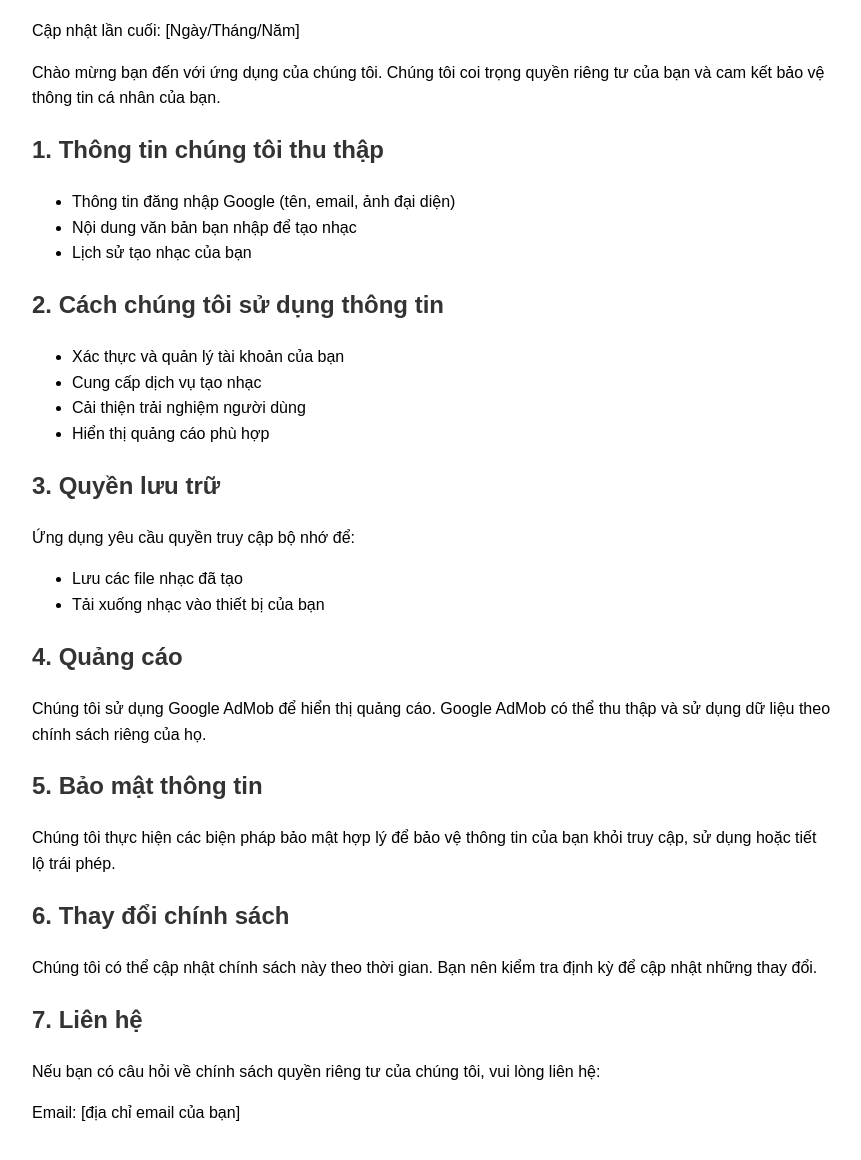
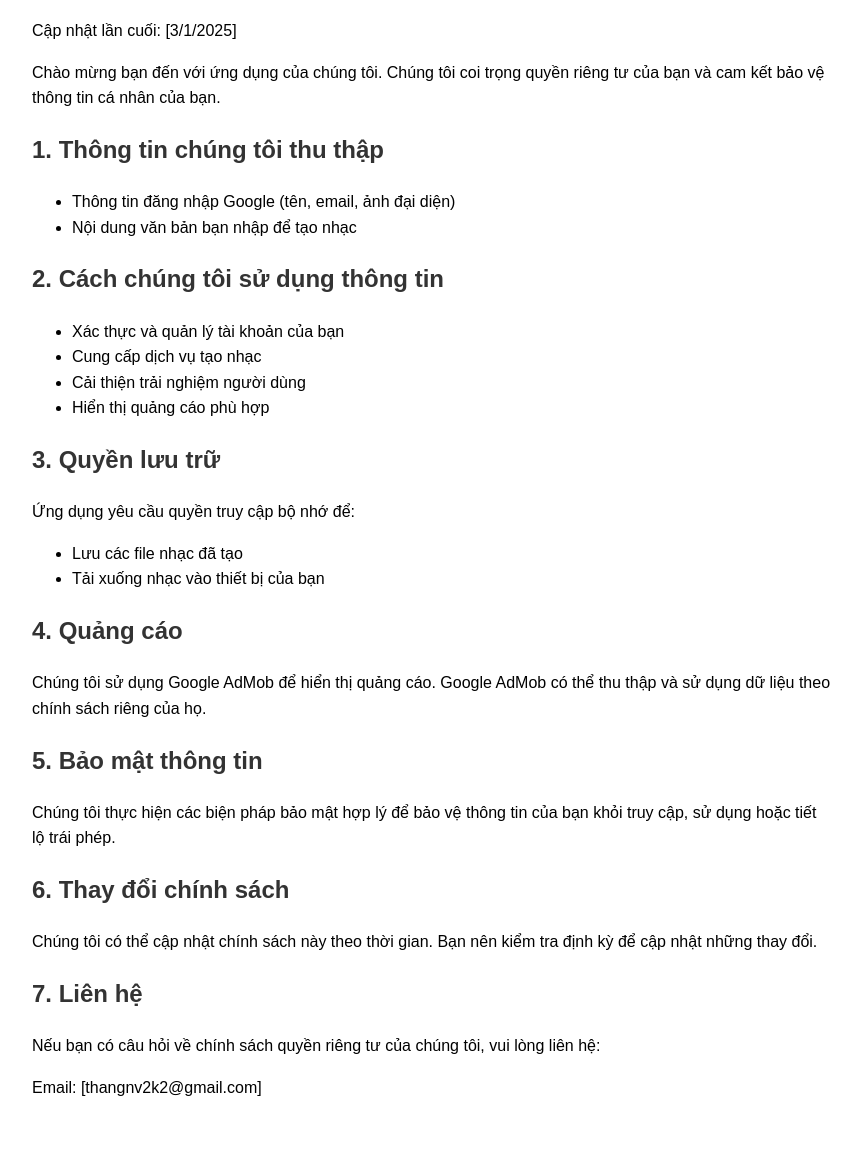
Before and after one commit to ThangStar/privacy_ttm, a plain HTML site: page index.html in a window 1280 px wide. Shown: the part 96-1256 px from the top of the page, without its empty margins (208-1069 px from the left). Drawn offline with Linux system fonts and the light colour scheme.

Commit message:
Update index.html

```diff
--- a/index.html
+++ b/index.html
@@ -23,7 +23,7 @@
 <body>
     <h1>Chính sách quyền riêng tư</h1>
     <div class="section">
-        <p>Cập nhật lần cuối: [Ngày/Tháng/Năm]</p>
+        <p>Cập nhật lần cuối: [3/1/2025]</p>
         <p>Chào mừng bạn đến với ứng dụng của chúng tôi. Chúng tôi coi trọng quyền riêng tư của bạn và cam kết bảo vệ thông tin cá nhân của bạn.</p>
     </div>
 
@@ -32,7 +32,6 @@
         <ul>
             <li>Thông tin đăng nhập Google (tên, email, ảnh đại diện)</li>
             <li>Nội dung văn bản bạn nhập để tạo nhạc</li>
-            <li>Lịch sử tạo nhạc của bạn</li>
         </ul>
     </div>
 
@@ -73,7 +72,7 @@
     <div class="section">
         <h2>7. Liên hệ</h2>
         <p>Nếu bạn có câu hỏi về chính sách quyền riêng tư của chúng tôi, vui lòng liên hệ:</p>
-        <p>Email: [địa chỉ email của bạn]</p>
+        <p>Email: [thangnv2k2@gmail.com]</p>
     </div>
 </body>
 </html>
```
